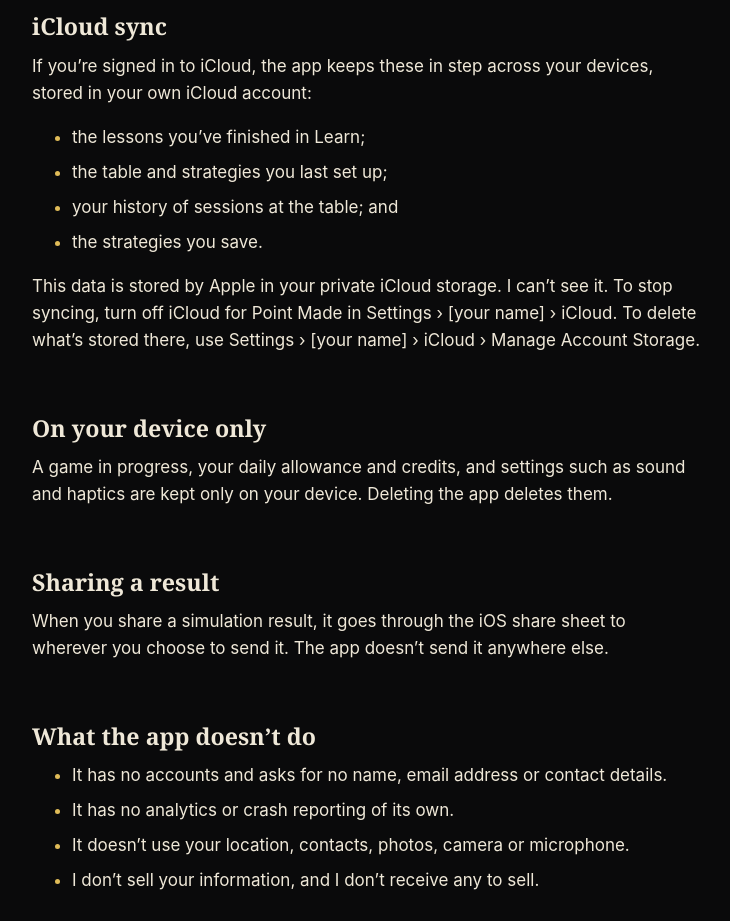
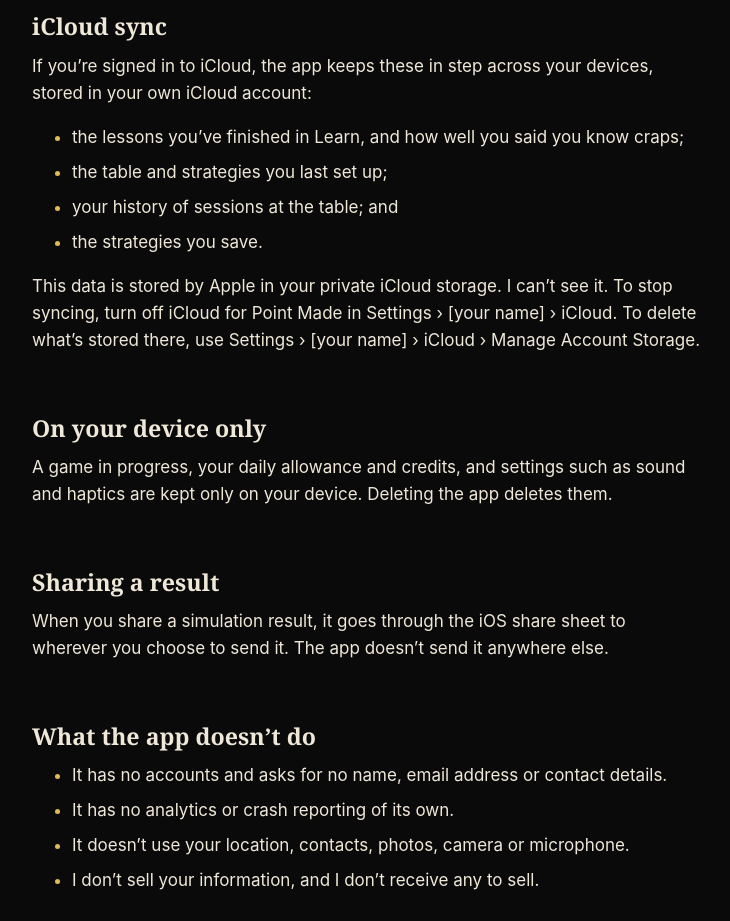
Before and after one commit to jsferry91/pointmadecraps.com, a plain HTML site: page privacy/index.html in a window 1280 px wide. Shown: the part 1880-2801 px from the top of the page, without its empty margins (272-1002 px from the left). Drawn offline with Linux system fonts and the light colour scheme.

Commit message:
List the player's level among what syncs through iCloud
Co-Authored-By: Claude Opus 5.5 <noreply@anthropic.com>

```diff
--- a/privacy/index.html
+++ b/privacy/index.html
@@ -63,7 +63,7 @@
       <h2>iCloud sync</h2>
       <p>If you’re signed in to iCloud, the app keeps these in step across your devices, stored in your own iCloud account:</p>
       <ul>
-        <li>the lessons you’ve finished in Learn;</li>
+        <li>the lessons you’ve finished in Learn, and how well you said you know craps;</li>
         <li>the table and strategies you last set up;</li>
         <li>your history of sessions at the table; and</li>
         <li>the strategies you save.</li>
```
